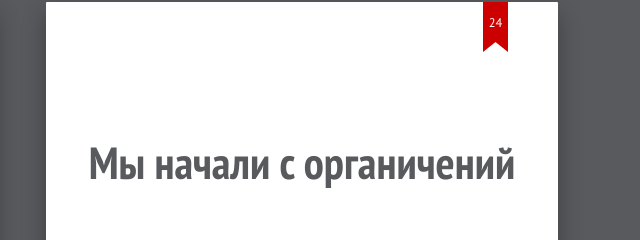
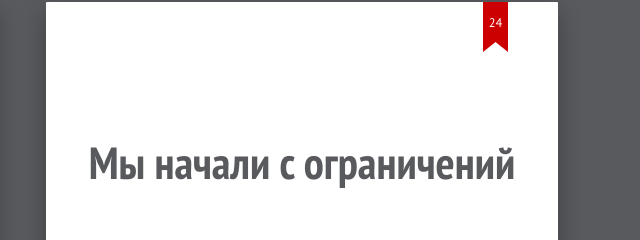
Before and after one commit to denis-zavgorodny/optimize-this, a plain HTML site: page index.html in a window 1280 px wide. Shown: the part 4212-4452 px from the top of the page, 566-1206 px from the left. Drawn offline with Linux system fonts and the light colour scheme.

Commit message:
Исправляет опечатки

```diff
--- a/index.html
+++ b/index.html
@@ -439,7 +439,7 @@
 		</ul>
 	</section>
 	<section class="slide">
-		<h2 class="shout middle">Мы начали с органичений</h2>
+		<h2 class="shout middle">Мы начали с ограничений</h2>
 	</section>
 
 	<section class="slide">
```
